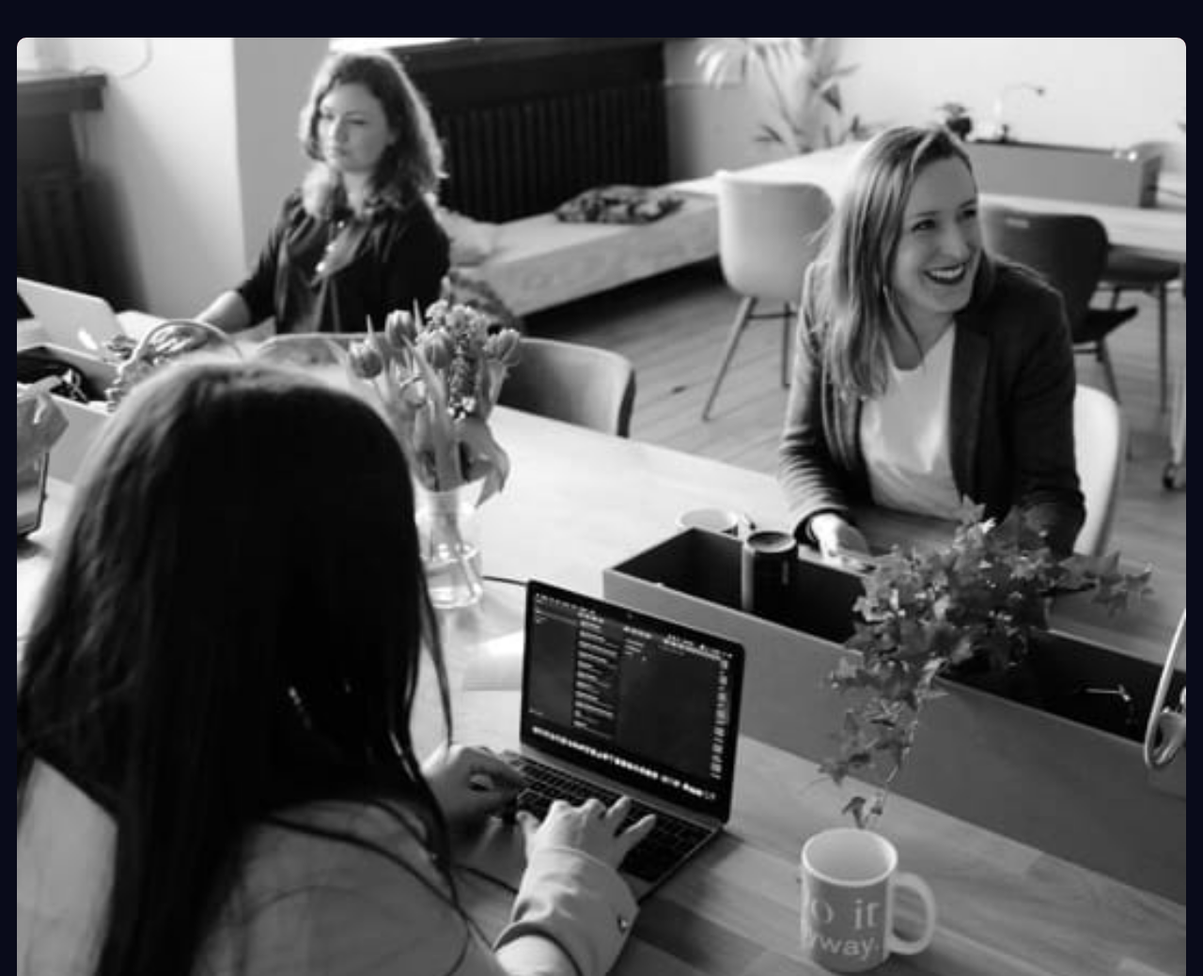
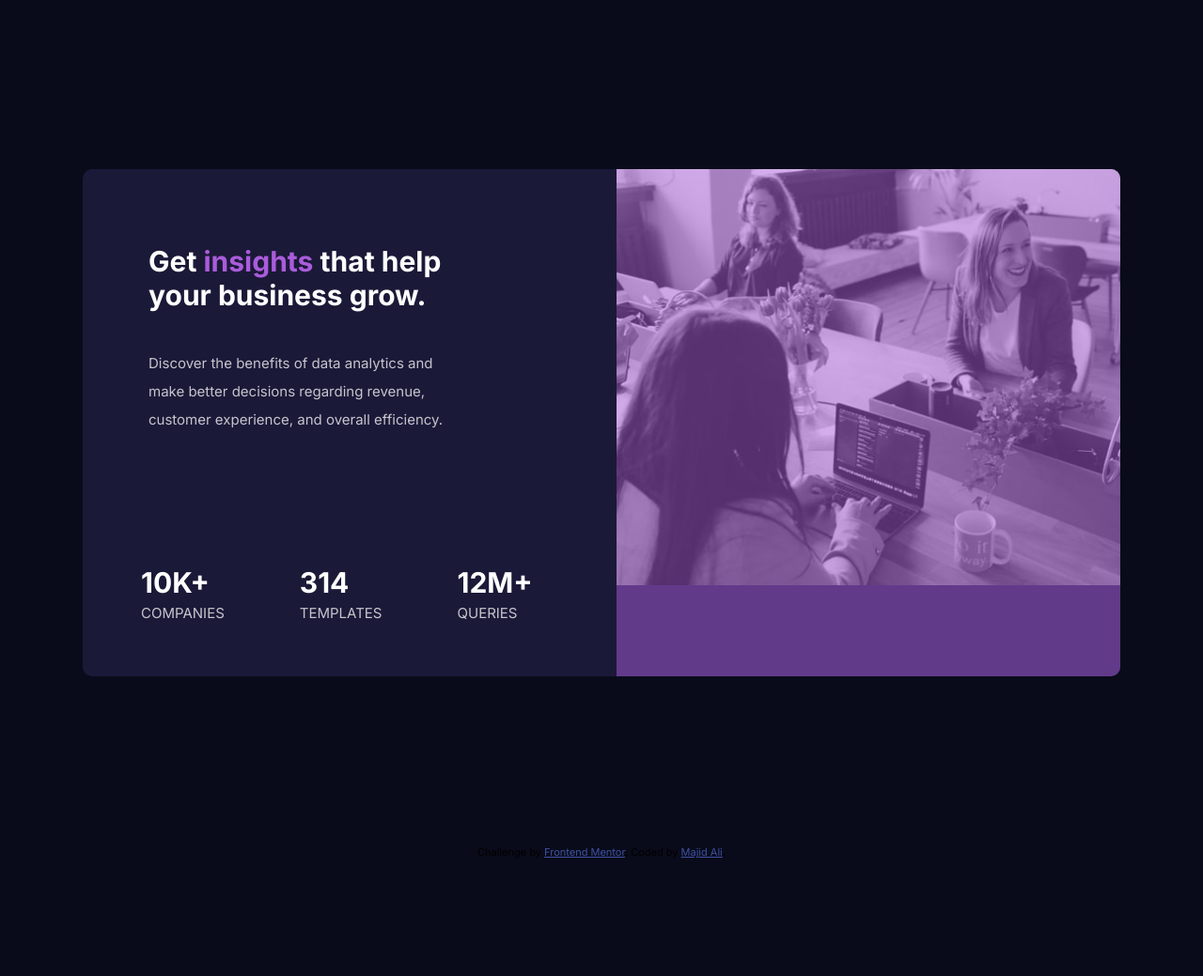
Before and after one commit to Majid3967/FrontendMentorN1, a plain HTML site: page index.html in a window 1280 px wide. Shown: the top 1039 px of the page at 94% size. After the commit the page ends 922 px from the top, so only its background shows below. Drawn offline with Linux system fonts and the light colour scheme.

Commit message:
Version 1

```diff
--- a/index.html
+++ b/index.html
@@ -5,6 +5,9 @@
   <meta name="viewport" content="width=device-width, initial-scale=1.0"> <!-- displays site properly based on user's device -->
 
   <link rel="icon" type="image/png" sizes="32x32" href="./images/favicon-32x32.png">
+  <link rel="preconnect" href="https://fonts.googleapis.com">
+<link rel="preconnect" href="https://fonts.gstatic.com" crossorigin>
+<link href="https://fonts.googleapis.com/css2?family=Inter:wght@400;700&display=swap" rel="stylesheet">
 
   <title>Frontend Mentor | Stats preview card component</title>
 
@@ -16,6 +19,7 @@
     *{
       margin: none;
       padding: none;
+      font-family: 'Inter', sans-serif;
     }
     body{
       background-color: hsl(233, 47%, 7%);
@@ -27,14 +31,81 @@
     #main{
       background-color: hsl(244, 38%, 16%);
       border-radius: 10px;
-      margin: 40px 10px;
+      margin: 100px 20px;
       display: flex;
       flex-wrap: nowrap;
       flex-flow: column;
     }
-    #main img{
-      border-radius: 10px;
-      background:  linear-gradient(rgba(255, 0, 0, 0.45), rgba(255, 0, 0, 0.45))
+    .image{
+      background:url('./images/image-header-desktop.jpg') no-repeat;
+      background-size: contain;
+      height: auto;
+      width: auto;
+      border-radius: 10px 10px 0 0;
+    }
+    .overlay{
+      background: hsl(277, 64%, 61%);
+      height: 36.6vh;
+      width: auto;
+      opacity: 0.5;
+      border-radius: 10px 10px 0 0;
+    }
+
+    h1{
+      text-align: center;
+      color: hsl(0, 0%, 100%);
+      margin: 40px 20px;
+    }
+    h1 span{
+      color: hsl(277, 64%, 61%);;
+    }
+    p{
+      text-align: center;
+      color: hsla(0, 0%, 100%, 0.75);
+      margin: 40px 30px;
+      line-height: 30px;
+    }
+    .footer div{
+      margin: 40px;
+    }
+    .footer h1{
+      margin: 0;
+      text-transform: uppercase;
+    }
+
+    .footer p{
+      margin: 0;
+      text-transform: uppercase;
+    }
+    @media screen and (min-width: 719px) {
+      #main{
+      flex-flow: row-reverse;
+      margin: 180px 80px;
+    }
+    .footer{
+      display: flex;
+      flex: row;
+      margin: 100px 20px 10px 22px;
+    }
+    .image{
+      height: 540px;
+      width: 100%;
+      border-radius: 0 10px 10px 0;
+    }
+    .overlay{
+      height: 100%;
+      width: 100%;
+      border-radius: 0 10px 10px 0;
+    }
+    h1{
+      text-align: left;
+      margin: 80px 180px 20px 70px;
+    }
+    p{
+      text-align: left;
+      margin: 40px 180px 20px 70px;
+    }
+
 
     }
 
@@ -42,15 +113,23 @@
 </head>
 <body>
 <div id = "main">
-  <img src="./images/image-header-desktop.jpg">
-  <h1>Get insights that help your business grow.</h1>
+  <div class = "image">
+    <div class="overlay"></div>
+  </div>
+  <div>
+    <h1>Get <span>insights</span> that help your business grow.</h1>
 
   <p>Discover the benefits of data analytics and make better decisions regarding revenue, customer
   experience, and overall efficiency.</p>
 
-  10k+ companies
-  314 templates
-  12m+ queries
+  <div class = "footer">
+    <div><h1>10k+</h1><p>companies</p> </div>
+    <div><h1>314</h1><p>templates</p></div>
+    <div><h1>12m+</h1><p>queries</p></div>
+  </div>
+  </div>
+
+
 </div>
   <div class="attribution">
     Challenge by <a href="https://www.frontendmentor.io?ref=challenge" target="_blank">Frontend Mentor</a>.
```
